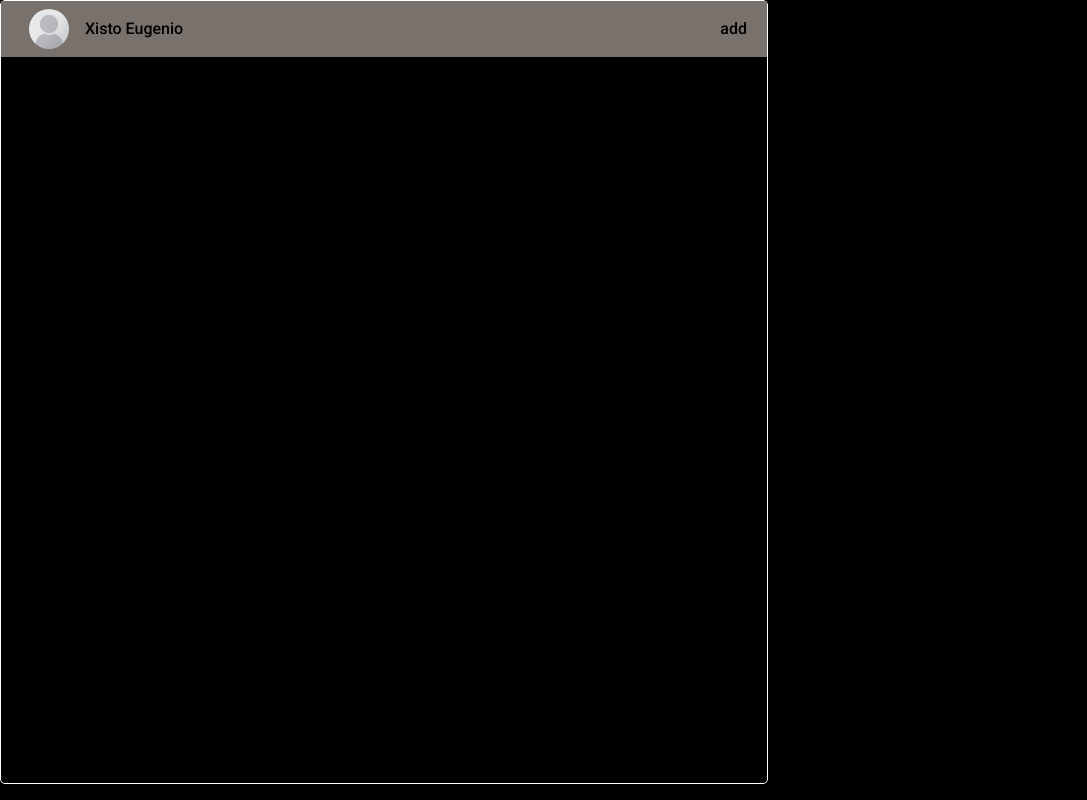
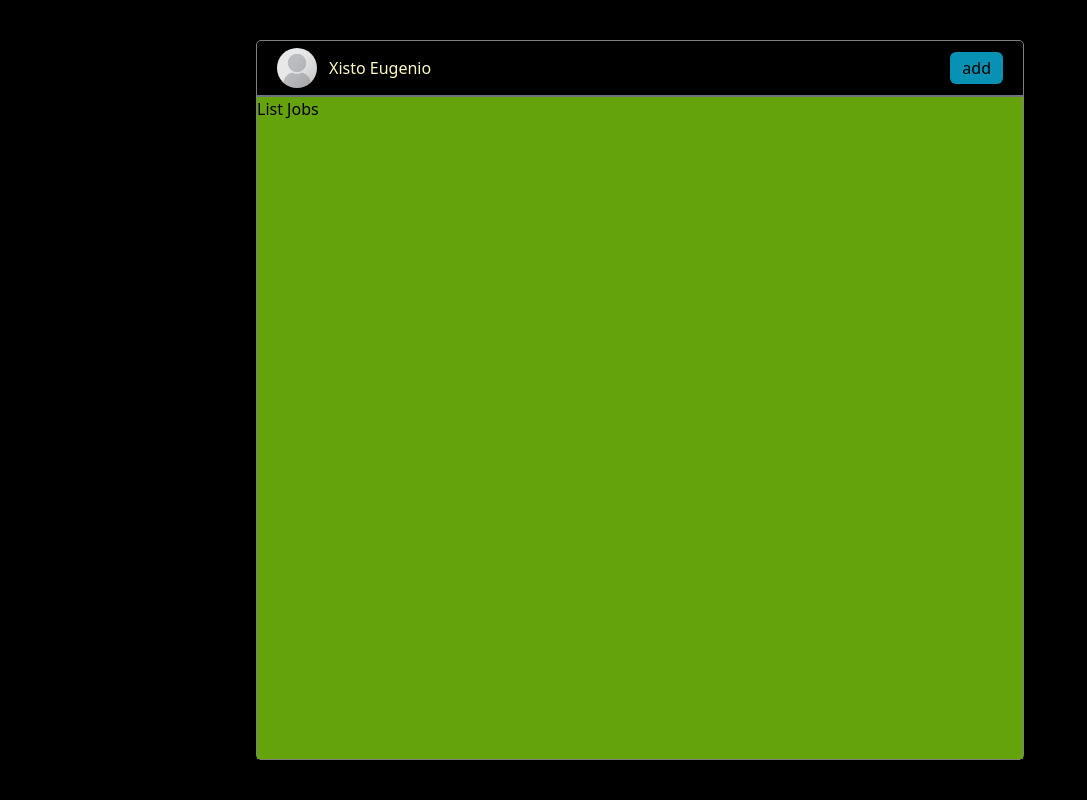
Before and after one commit to xistoeugenio/JobNet, a Next.js app: page / in a window 1280 px wide. Shown: the whole page, without its empty margins (0-1087 px from the left). Built offline with nearby package versions, Linux system fonts and the light colour scheme.

Commit message:
feat: Add ListJobs components

```diff
--- a/components/AvatarName.tsx
+++ b/components/AvatarName.tsx
@@ -2,9 +2,9 @@ import Avatar from "./Avatar";
 
 const AvatarName = () => {
   return (
-    <div className="flex items-center  gap-4 box-border px-2 py-1">
+    <div className="flex items-center  gap-3 box-border">
       <Avatar />
-      <span>Xisto Eugenio</span>
+      <span className=" text-yellow-100">Xisto Eugenio</span>
     </div>
   );
 };
--- a/components/header/Header.tsx
+++ b/components/header/Header.tsx
@@ -5,17 +5,17 @@ const Header = () => {
   return (
     <div
       className="
-    bg-stone-500 h-14
+    h-14
     flex justify-between items-center
     box-border px-5
+    border-b-2 border-gray-500
     "
     >
       <AvatarName />
-      <button className="">
+      <button className=" bg-cyan-600 px-3 py-1 rounded-md">
         add {/*add the functionality to add a new job applied */}
       </button>
     </div>
   );
 };
-;
 export default Header;
--- /dev/null
+++ b/components/listJobs/ListJobs.tsx
@@ -0,0 +1,9 @@
+const ListJobs = () => {
+  return (
+    <div className=" bg-lime-600 flex-1">
+      List Jobs
+    </div>
+  );
+};
+
+export default ListJobs;
--- a/pages/_app.tsx
+++ b/pages/_app.tsx
@@ -9,7 +9,7 @@ const roboto = Roboto({
 
 export default function App({ Component, pageProps }: AppProps) {
   return (
-    <div className={roboto.className}>
+    <div className="h-screen flex items-center justify-center">
       <Component {...pageProps} />
     </div>
   );
--- a/pages/index.tsx
+++ b/pages/index.tsx
@@ -1,10 +1,12 @@
 import Header from "@/components/header/Header";
 import styles from "../styles/home.module.scss";
+import ListJobs from "@/components/listJobs/ListJobs";
 
 export default function Home() {
   return (
     <div className={styles.homeContainer}>
       <Header />
+      <ListJobs />
     </div>
   );
 }
--- a/styles/Home.module.scss
+++ b/styles/Home.module.scss
@@ -3,8 +3,10 @@
 .homeContainer {
   //background-color: dodgerblue;
   width: 768px;
-  max-width: 98vw;
-  height: 98vh;
-  border: 1px solid white;
+  max-width: 96vw;
+  height: 90vh;
+  border: 1.5px solid gray;
   border-radius: 5px;
+  display: flex;
+  flex-direction: column;
 }
```
